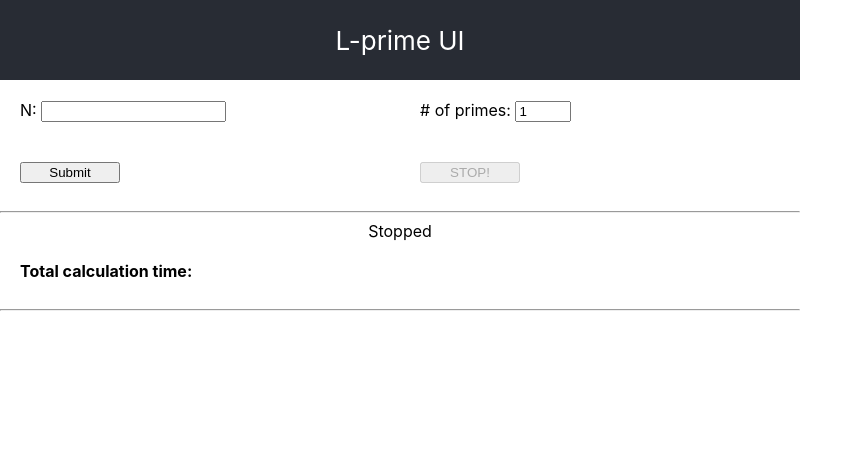
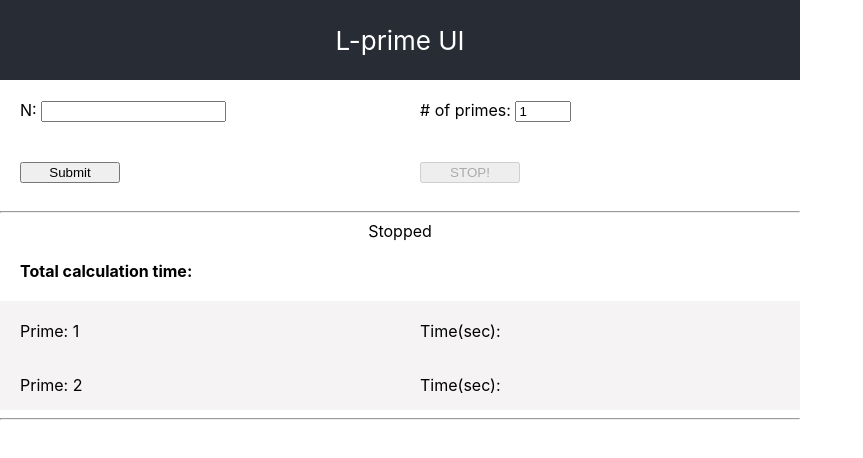
Before and after one commit to JeffML/lprime_ui, a React (Create React App) app: page / in a window 1280 px wide. Shown: the top 458 px of the page, without its empty margins (0-863 px from the left). Built offline with nearby package versions, Linux system fonts and the light colour scheme.

Commit message:
test example working

```diff
--- a/src/Results.js
+++ b/src/Results.js
@@ -15,22 +15,11 @@ const nanoToSec = (time) => {
   return fTime;
 };
 
-const Responses = ({ primes, times }) => {
-  if (!primes.length) {
-    return null;
-  }
-
-  return primes.map((prime, i) => {
-    let time = times.length && times[i].toString();
-
+const Response = ({ prime, fTime, i }) => {
   const numFormat = (n) => {
-      return n.toString(); //.replace(/\B(?=(\d{3})+(?!\d))/g, ",");
+    return n && n.toString();
   };
 
-    if (time) {
-      if (navigator.userAgent.includes("Firefox")) time *= 10000;
-      var fTime = nanoToSec(time);
-    }
   return (
     <div
       className="row"
@@ -39,6 +28,7 @@ const Responses = ({ primes, times }) => {
         backgroundColor: color(i),
       }}
       key={prime}
+      data_key={prime}
     >
       <div className="column">
         <span>Prime: {numFormat(prime)}</span>
@@ -49,33 +39,33 @@ const Responses = ({ primes, times }) => {
       </div>
     </div>
   );
-  });
 };
+
+function* testPrimes(addPrime) {
+  const tPrimes = [3, 5, 7];
+  let time = Date.now();
+  let i = 0;
+
+  for (const prime of tPrimes) {
+    console.log("flue!");
+    yield prime;
+  }
+}
 
 export default ({ args, appState }) => {
   const [primes, setPrimes] = useState([]);
-  const [times, setTimes] = useState([]);
-  let localPrimes = [];
-
-  useEffect(() => console.log({ primes }), [primes]);
-
-  const addPrime = (prime) => {
-    localPrimes = [...localPrimes, prime];
-    setPrimes([...localPrimes]);
-    console.log({ prime });
-  };
-
-  const addTime = (time) => {
-    setTimes([...times, time]);
-  };
-
-  if (appState === RUNNING && init) {
-    init = false;
-    fPrimes({ args, addPrime, addTime });
-    // setTotalPrimeTime(totalPrimeTime);
-  } else {
-    init = true;
-  }
+  useEffect(() => {
+    setPrimes((oldPrimes) =>
+      oldPrimes.concat(<Response {...{ prime: 1, key: 1 }} />)
+    );
+    console.log("foo");
+    setTimeout(() => {
+      console.log("bar");
+      setPrimes((oldPrimes) =>
+        oldPrimes.concat(<Response {...{ prime: 2, key: 2 }} />)
+      );
+    }, 1000);
+  }, []);
 
   return (
     <div>
@@ -88,7 +78,7 @@ export default ({ args, appState }) => {
           </span>
         </div>
       </div>
-      <Responses {...{ primes, times }} />
+      <div className="row">{primes}</div>
     </div>
   );
 };
```
Lines whose indentation alone changed are shown as unchanged.
